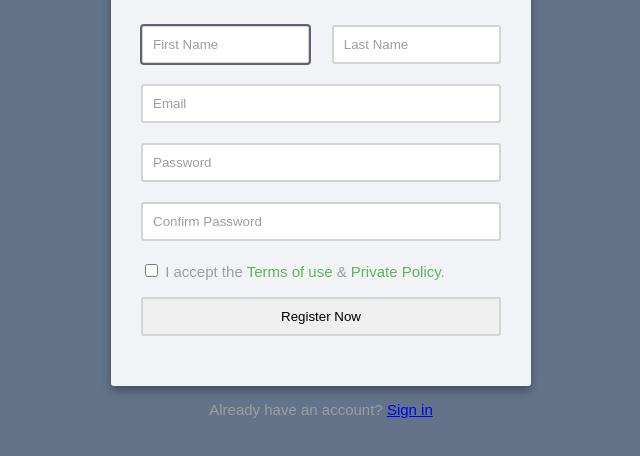
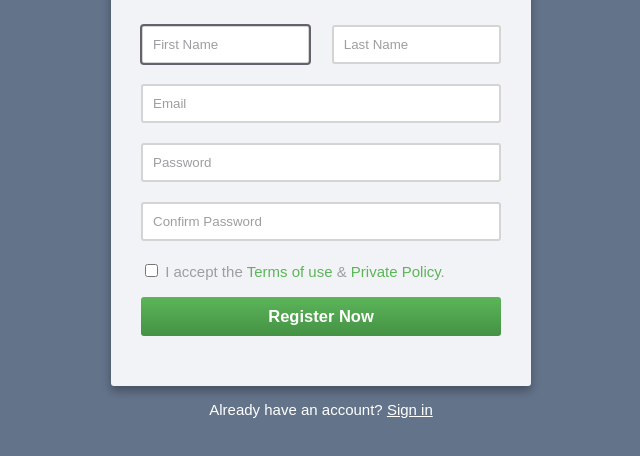
Before and after one commit to JaneTyrant/forms_20-05, a plain HTML site: page index.html in a window 1280 px wide. Shown: the part 142-598 px from the top of the page, without its empty margins (319-959 px from the left). Drawn offline with Linux system fonts and the light colour scheme.

Commit message:
Add input-submit & text-sign-in styles

```diff
--- a/assets/css/style.css
+++ b/assets/css/style.css
@@ -119,3 +119,28 @@ body {
 .link-license:focus {
     outline-color: #65626E;
 }
+.input-submit {
+    border: none;
+    border-radius: 3px;
+
+    background-color: var(--secondary-light-color);
+    background: linear-gradient(180deg, var(--secondary-light-color) 0%, var(--secondary-dark-color) 100%);
+
+    font-size: 1.1em;
+    font-weight: bold;
+}
+.input-submit:hover {
+    background: var(--secondary-dark-color);
+
+    cursor: pointer;
+}
+.input-submit,
+.text-sign-in {
+    color: var(--light-color);
+}
+.text-sign-in {
+    margin-top: 1em;
+}
+.link-sign-in {
+    color: inherit;
+}
```
